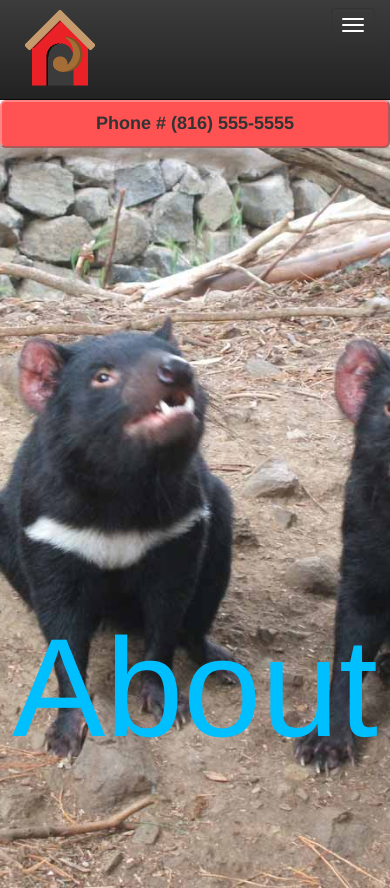
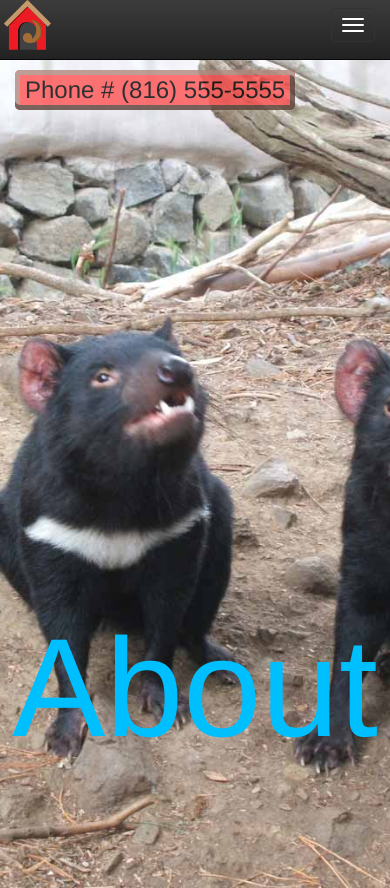
Before and after one commit to Kachilero/DogSitWebSite, a plain HTML site: page pages/about.html in a window 390 px wide. Shown: the top 888 px of the page. Drawn offline with Linux system fonts and the light colour scheme.

Commit message:
Fixed nav-bar and phone button

```diff
--- a/pages/about.html
+++ b/pages/about.html
@@ -42,8 +42,10 @@
     </button>
     <a class="navbar-brand" href="../index.html">
       <div class="logoHold">
-        <div class="house"></div>
-        <div class="tail"></div>
+        <div class="logoHold">
+          <img src="../img/logo/Doggy_LogoSVG.svg" alt="Doggy Sitting"/>
+          <h1 class="logoText"><span>Dog </span>Sitting Service</h1>
+        </div>
       </div>
     </a>
   </div>
@@ -64,12 +66,14 @@
     </ul>
   </div>
   <!--/.navbar-collapse -->
-  <button type="button" class="btn-lg btn-phone">
-    <span>Phone # (816) 555-5555</span>
-  </button>
-  <!--</div>-->
 </nav>
 <!-- /navbar -->
+
+<!-- number btn -->
+<div class="phone">
+  <span class="phone-number">Phone # (816) 555-5555</span>
+</div>
+<!-- /number btn -->
 
 <!-- page-titles -->
 <div class="page-titles full-about"><h1>About</h1></div>
--- a/scss/general/_footer.scss
+++ b/scss/general/_footer.scss
@@ -36,7 +36,6 @@ footer {
       inset 0 -5px $darkBrown,
       inset 5px 0 lighten($darkBrown, 30),
       inset -5px 0 $darkBrown;
-
   }
 
   .fourth-footer {
--- a/scss/general/_nav-bar.scss
+++ b/scss/general/_nav-bar.scss
@@ -1,5 +1,5 @@
 nav.navbar.navbar-inverse.navbar-fixed-top {
-  height: em(100);
+  height: 60px;
   margin-right: 0;
 
   .btn-phone {
@@ -18,37 +18,48 @@ nav.navbar.navbar-inverse.navbar-fixed-top {
   }
 
   .navbar-header {
-    padding-left: em(100);
 
     @media screen and(max-width: 400px) {
       width: 100vw;
     }
 
     .navbar-brand {
+      width: 370px;
+      padding:0;
+      margin: 0;
+
+      @media screen and(max-width: 850px) {
+        width: 280px;
+      }
+
+      @media screen and(max-width: 450px) {
+        width: 55px;
+      }
 
       .logoHold {
-        height: em(96);
-        position: absolute;
-        left: em(35);
-        top: em(40);
+        width: 100%;
 
-        .house {
-          background: url(../img/logo/House.png) no-repeat;
-          position: absolute;
-          left: em(-16);
-          top: em(-32);
-          width: em(72);
-          height: em(76);
+        img {
+          width: 15%;
+          max-height: 50px;
+
+          @media screen and(max-width: 450px) {
+            width: 100%;
+          }
         }
-        .tail {
-          background: url(../img/logo/Tail.png) no-repeat;
-          position : absolute ;
-          left : em(6);
-          top : em(-12);
-          width : em(30);
-          height : em(36);
+        .logoText {
+          width: 85%;
+          float: right;
+          line-height: 0.5;
 
-          &:hover {
+          @media screen and(max-width: 850px) {
+            span {
+              display: none;
+            }
+          }
+
+          @media screen and(max-width: 450px) {
+            display: none;
           }
         }
       }
@@ -59,9 +70,14 @@ nav.navbar.navbar-inverse.navbar-fixed-top {
     padding-top: 0.313em;
     font-size: 1.750em;
 
-    a {
-      color: #fff;
+    ul > li {
+      border-right: 1px solid $darkGrey;
+
+      a {
+        color: #fff;
+      }
     }
+
 
     @media screen and(max-width: 767px){
       background-color: $darkGrey;
--- a/scss/general/_page-titles.scss
+++ b/scss/general/_page-titles.scss
@@ -1,3 +1,25 @@
+.phone {
+  position: absolute;
+  top: 70px;
+  margin-left: 15px;
+  padding: 3px 10px;
+  z-index: 12;
+  text-align: center;
+  background-color: $red;
+  opacity: 0.8;
+  border-radius: 5px;
+  box-shadow:
+  inset 0 5px lighten($darkBrown, 30),
+  inset 0 -5px $darkBrown,
+  inset 5px 0 lighten($darkBrown, 30),
+  inset -5px 0 $darkBrown;
+
+  span {
+    font-size: 24px;
+    color: #000;
+    opacity: 1;
+  }
+}
 .page-titles-home  {
 
   h1 {
```
Also changed, not shown: index.html (+11 -9 lines), pages/boarding.html (+10 -6 lines), pages/contact.html (+10 -6 lines), pages/location.html (+10 -6 lines), css/main.css.
